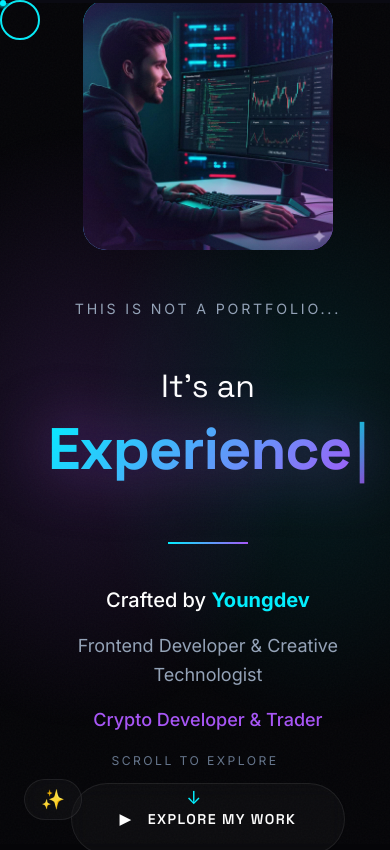
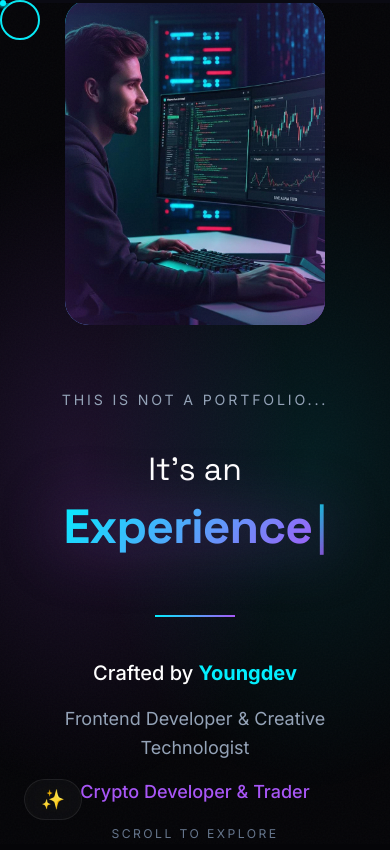
Before and after one commit to aody34/apdyportofolio, a React (Vite) app: page / in a window 390 px wide. Shown: the top 850 px of the page. Built offline with nearby package versions, Linux system fonts and the light colour scheme.

Commit message:
Add final 2% polish: custom favicon & mobile CSS

```diff
--- a/src/components/landing/CinematicHero.css
+++ b/src/components/landing/CinematicHero.css
@@ -303,6 +303,8 @@
 
     .hero-text-side {
         align-items: center;
+        order: 2;
+        /* Text below image on mobile */
     }
 
     .hero-divider {
@@ -311,26 +313,33 @@
     }
 
     .hero-visual-side {
-        order: -1;
+        order: 1;
+        /* Image on top on mobile */
+        margin-bottom: var(--space-md);
     }
 
     .hero-image-container {
-        max-width: 300px;
-        aspect-ratio: 1;
+        max-width: 320px;
+        aspect-ratio: 4/5;
     }
 }
 
 @media (max-width: 768px) {
     .hero-title-main {
-        font-size: clamp(3rem, 15vw, 5rem);
+        font-size: clamp(3rem, 12vw, 4.5rem);
     }
 
     .hero-intro {
         font-size: var(--text-sm);
         letter-spacing: 0.2em;
+        margin-bottom: var(--space-md);
     }
 
     .hero-image-container {
-        max-width: 250px;
+        max-width: 260px;
+    }
+
+    .hero-content {
+        padding: 0 var(--space-lg);
     }
 }
```
Also changed, not shown: public/favicon.svg.
